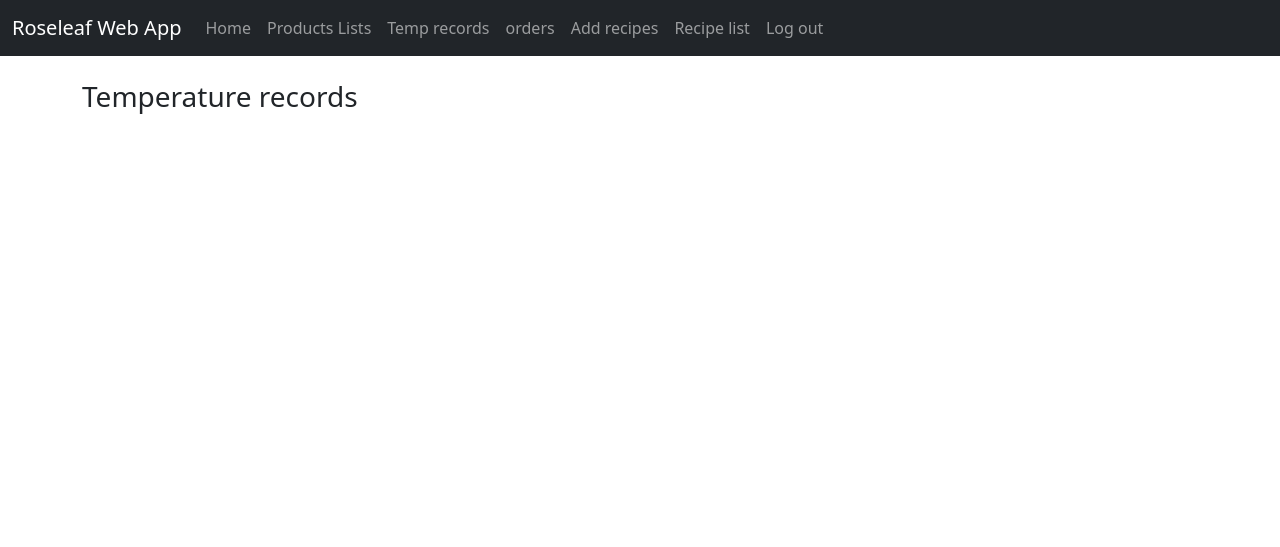
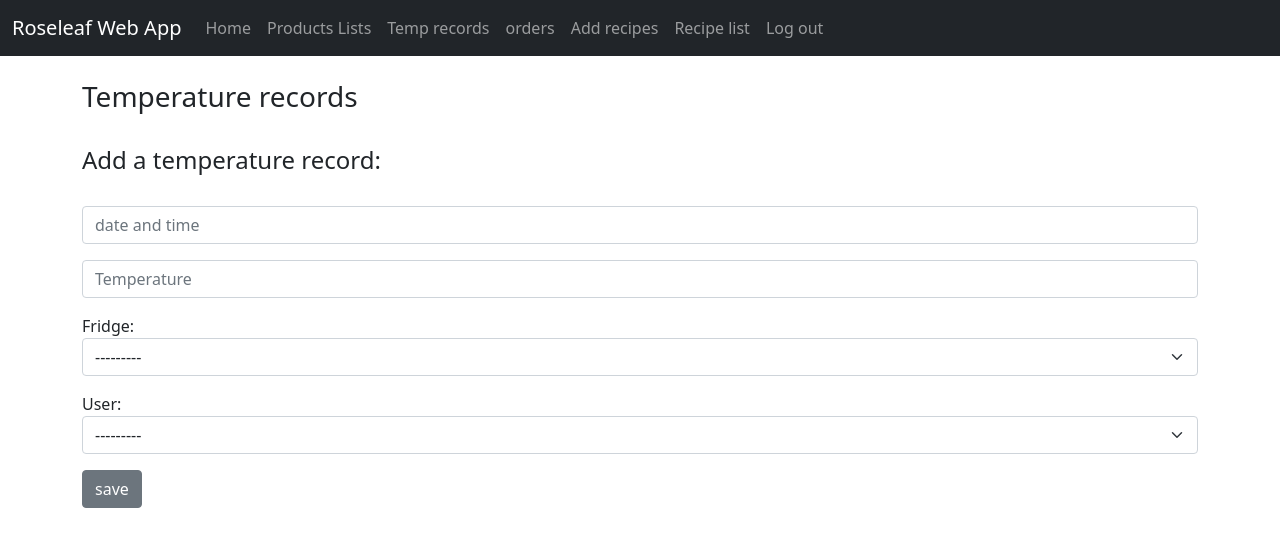
Before and after one commit to Rodolfo-Munoz/project_app, a Django app: page /temperatures/ in a window 1280 px wide. Shown: the top 547 px of the page. Run offline with Django 3.2, Linux system fonts and the light colour scheme; data comes from the database, SQL or seed files in the repository; both versions use the stored data as it was after the commit.

Commit message:
added temp records form

```diff
--- a/roseleaf_app/forms.py
+++ b/roseleaf_app/forms.py
@@ -1,6 +1,6 @@
 from django import forms
 from django.forms import ModelForm
-from .models import Recipe
+from .models import Recipe, TempRecords
 
 
 
@@ -17,9 +17,25 @@ class RecipeForm(ModelForm):
         widgets = {
             'name': forms.TextInput(attrs={'class':'form-control', 'placeholder' : 'Recipe name'}),
             'description': forms.TextInput(attrs={'class':'form-control', 'placeholder' : 'Description'}),
-            'user' : forms.Select(attrs={'class':'form-control'}),
-            'season' : forms.Select(attrs={'class':'form-control'}),
+            'user' : forms.Select(attrs={'class':'form-select'}),
+            'season' : forms.Select(attrs={'class':'form-select'}),
             'Ingredients' : forms.Textarea(attrs={'class':'form-control', 'rows': 5, 'placeholder' : 'Add ingredients'}),
             'method' : forms.Textarea(attrs={'class':'form-control', 'rows': 5, 'placeholder' : 'Method'}),
             'allergens' : forms.SelectMultiple(attrs={'class':'form-control'}),
         }
+
+class TempForm(ModelForm):
+    class Meta:
+        model = TempRecords
+        fields = ('temp_date', 'temperature', 'fridge', 'user')
+        labels = {
+            'temp_date' : '',
+            'temperature' : '',
+
+        }
+        widgets = {
+            'temp_date': forms.TextInput(attrs={'class':'form-control', 'placeholder' : 'date and time'}),
+            'temperature': forms.NumberInput(attrs={'class':'form-control', 'placeholder' : 'Temperature'}),
+            'user' : forms.Select(attrs={'class':'form-select'}),
+            'fridge' : forms.Select(attrs={'class':'form-select'}),
+        }
--- a/roseleaf_app/templates/roseleaf_app/temperatures.html
+++ b/roseleaf_app/templates/roseleaf_app/temperatures.html
@@ -2,7 +2,34 @@
 
 {% block content %}
 
-    <br><h3>Temperature records</h3>
+    <br><h3>Temperature records</h3><br>
+    <h4>Add a temperature record:</h4><br>
+
+    {% if submitted %}
+
+         <div class="alert alert-success" role="alert">
+            Your Temperature record has been saved
+        </div>
+        <form action="" method="POST">
+            {% csrf_token %}
+
+            {{ form.as_p }}
+
+            <input type="submit" value="save" class="btn btn-secondary">
+        </form>
+
+    {% else %}
+
+        <form action="" method="POST">
+            {% csrf_token %}
+
+            {{ form.as_p }}
+
+            <input type="submit" value="save" class="btn btn-secondary">
+        </form>
+
+    {% endif %}
+
 
 
 
--- a/roseleaf_app/views.py
+++ b/roseleaf_app/views.py
@@ -3,7 +3,8 @@ from django.contrib.auth.forms import AuthenticationForm
 from django.shortcuts import render, redirect
 from django.http import HttpResponseRedirect
 from .models import Recipe
-from .forms import RecipeForm
+from .forms import RecipeForm, TempForm
+
 
 
 
@@ -46,7 +47,22 @@ def new_recipe(request):
 
 
 def temperatures(request):
-    return render(request, 'roseleaf_app/temperatures.html', {})
+    submitted = False
+    if request.method == 'POST':
+        form = TempForm(request.POST)
+        if form.is_valid():
+            form.save()
+            return HttpResponseRedirect('/temperatures?submitted=True')
+    else:
+        form = RecipeForm
+        if 'submitted' in request.GET:
+            submitted = True
+
+    form = TempForm
+    return render(request, 'roseleaf_app/temperatures.html', {'form': form, 'submitted': submitted})
+
+
+    #return render(request, 'roseleaf_app/temperatures.html', {})
 
 
 def products(request):
```
Also changed, not shown: db.sqlite3.
